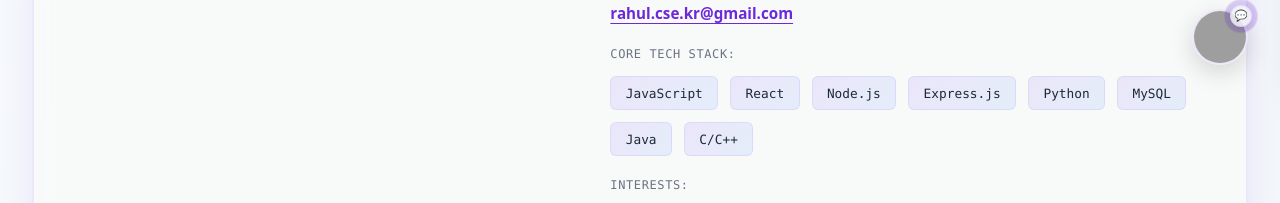
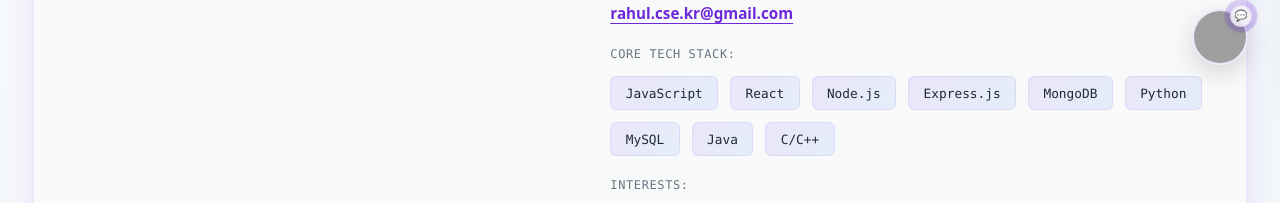
Before and after one commit to Rahul-college-use/portfolio.rahul., a React (Create React App) app: page / in a window 1280 px wide. Shown: the part 703-906 px from the top of the page. Built offline with nearby package versions, Linux system fonts and the light colour scheme; no server answers; grey boxes are pictures that could not be loaded.

Commit message:
new design

```diff
--- a/src/components/Background.jsx
+++ b/src/components/Background.jsx
@@ -5,7 +5,11 @@
   const studentImageUrl = "https://images.unsplash.com/photo-1522202176988-66273c2fd55f?ixlib=rb-4.0.3&auto=format&fit=crop&w=600&q=80";
 
   // Cleaned up the leading typo "s" from your original text string
-  const fullText = `My journey in computer science began in 2023, driven by curiosity about how technology works. Since then, I’ve explored programming, built full-stack projects, and developed a core passion for engineering solutions. It’s been an incredible path of learning, challenges, and growth — and I’m excited to keep pushing the boundaries of what I can build.`;
+  const fullText = ` My journey in computer science began in 2023, fueled by a deep curiosity about how technology works and how software shapes the world around us. Since then, I’ve explored various programming languages, strengthened my problem-solving skills, and built full-stack applications that combine functionality with user-focused design. Along the way, I’ve developed a strong passion for software engineering and creating practical solutions to real-world problems.
+
+Each project and challenge has helped me grow both technically and creatively, teaching me the importance of consistency, adaptability, and continuous learning in tech. From frontend development with React and Tailwind CSS to backend development using Node.js, databases, and APIs, I enjoy transforming ideas into complete digital experiences.
+
+What started as curiosity has now become a long-term commitment to learning, building, and innovating. I’m constantly exploring new technologies, improving my development skills, and pushing myself to create better and more impactful solutions every day. I’m excited to continue this journey, contribute to open source projects, and collaborate with other developers to make a positive impact through technology. I’m eager to see where this path takes me and how I can contribute to the ever-evolving world of software development. I’m passionate about using technology to solve problems and create meaningful experiences, and I look forward to the opportunities and challenges that lie ahead in my software engineering career. I’m committed to continuous learning and growth, and I’m excited to see where this journey takes me in the world of software development. `;
 
   const [displayedText, setDisplayedText] = useState('');
   const [typing, setTyping] = useState(true);
@@ -103,7 +107,7 @@
                   <div className="meta-item full-width">
                     <span className="meta-label">Core Tech Stack:</span>
                     <div className="tech-tags-group">
-                      {['JavaScript', 'React', 'Node.js', 'Express.js', 'Python', 'MySQL', 'Java', 'C/C++'].map(tech => (
+                      {['JavaScript', 'React', 'Node.js', 'Express.js', 'MongoDB', 'Python', 'MySQL', 'Java', 'C/C++'].map(tech => (
                         <span key={tech} className="tech-pill">{tech}</span>
                       ))}
                     </div>
```
